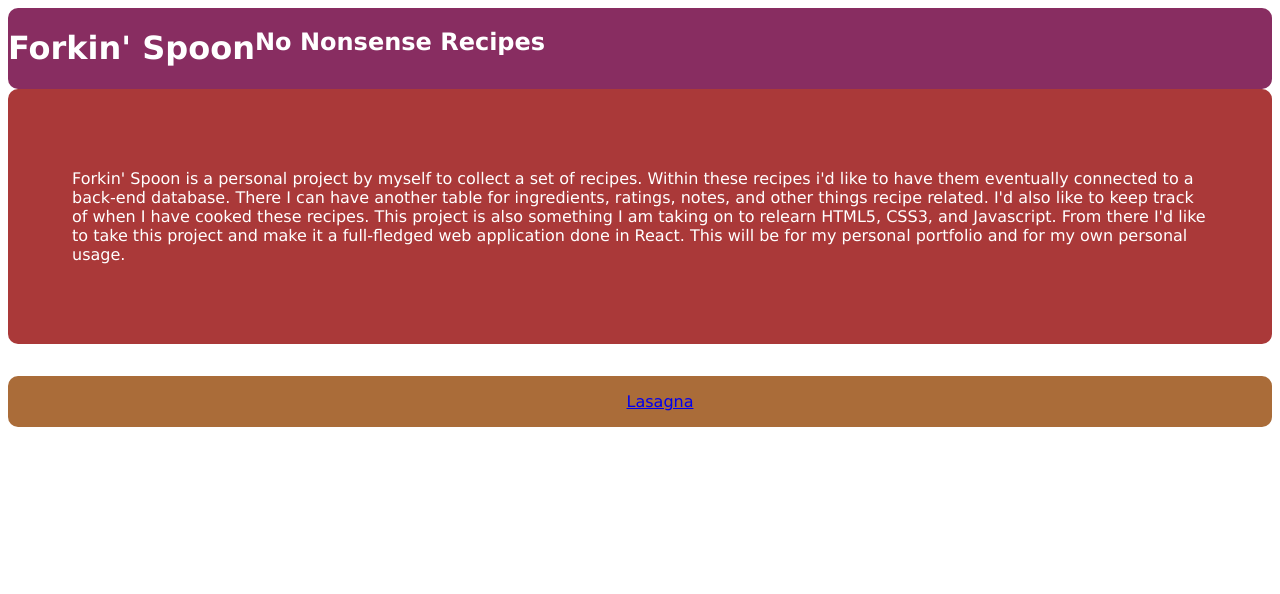
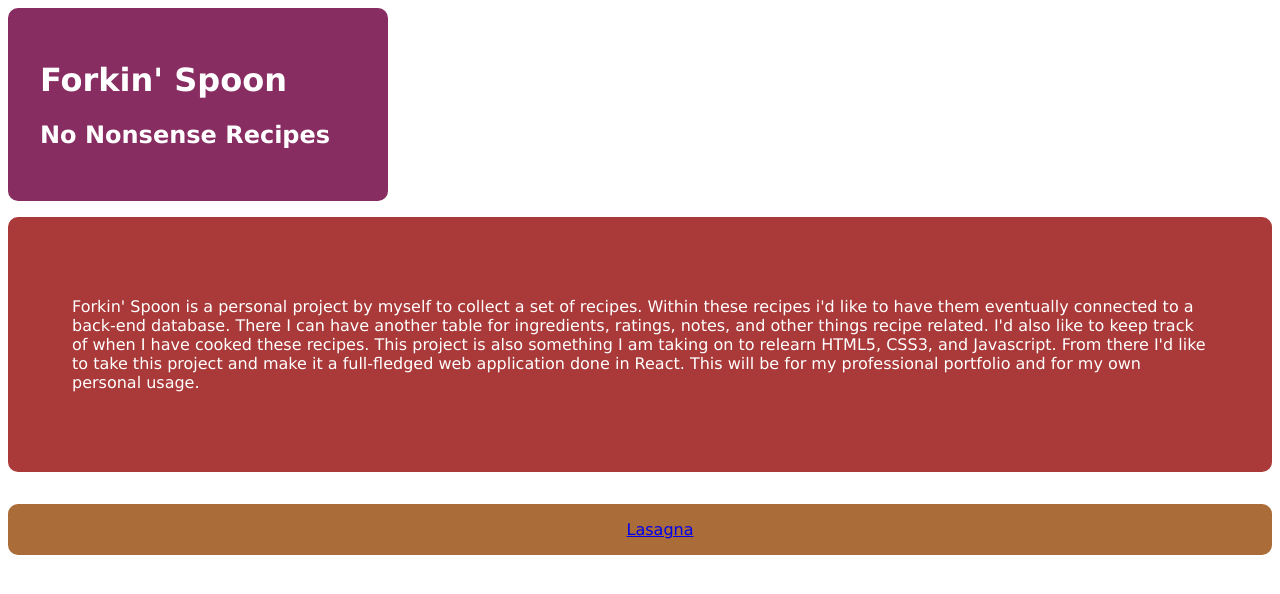
Before and after one commit to mcloud313/recipes, a plain HTML site: page index.html in a window 1280 px wide. Drawn offline with Linux system fonts and the light colour scheme.

Commit message:
Updates to style

```diff
--- a/index.html
+++ b/index.html
@@ -16,7 +16,7 @@
         <p>Forkin' Spoon is a personal project by myself to collect a set of recipes. Within these recipes i'd like to have them eventually connected to a
             back-end database. There I can have another table for ingredients, ratings, notes, and other things recipe related. I'd also like to keep track of when
             I have cooked these recipes. This project is also something I am taking on to relearn HTML5, CSS3, and Javascript. From there I'd like to take this
-            project and make it a full-fledged web application done in React. This will be for my personal portfolio and for my own personal usage.
+            project and make it a full-fledged web application done in React. This will be for my professional portfolio and for my own personal usage.
         </p>
     </div>
     <div class="recipes">
--- a/styles.css
+++ b/styles.css
@@ -3,12 +3,15 @@
 }
 
 #hero {
+    display:inline-block;
     color: #FFFFFF;
     background-color: #882D61;
-    display:flex;
-    align-items:left;
     border-radius:10px;
+    width: 25%;
+    margin-bottom: 1em;
+    padding:2em;
 }
+
 
 .description {
     display: flex;
@@ -65,6 +68,10 @@
     padding:4em;
 }
 
+.directions li {
+    margin-bottom: 1em;
+}
+
 /*
 Maroon - AA3939, Light - FFAAAA, Dark - 801515
 PUKE YELLOW - AA6C39, Light - D49A6A, Dark - 804515
```
